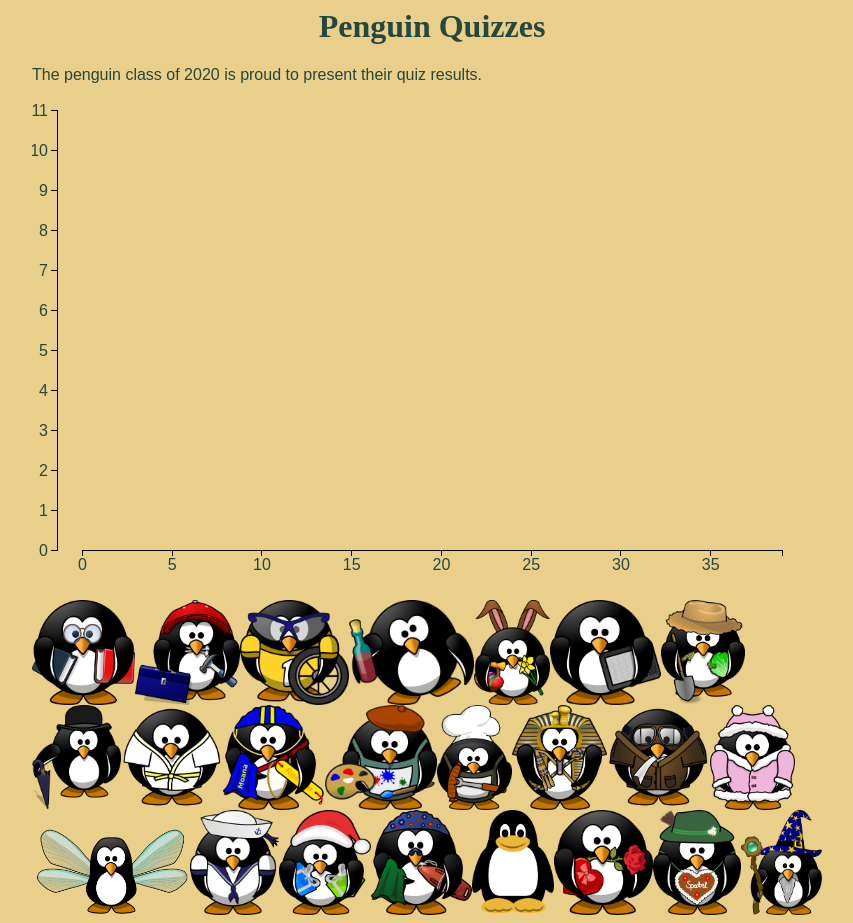
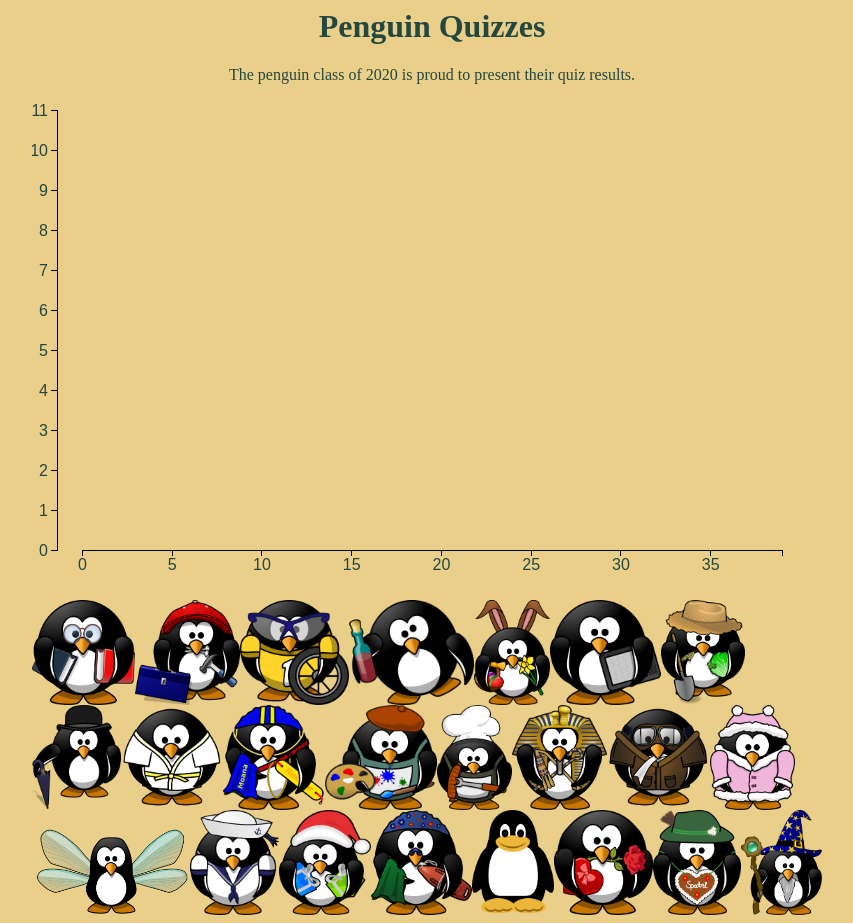
Before and after one commit to MaryAshby/AnimatedPenguin, a plain HTML site: page index.html in a window 1280 px wide. Shown: the whole page, without its empty margins (1-854 px from the left). Drawn offline with nearby package versions, Linux system fonts and the light colour scheme.

Commit message:
Update style.css

```diff
--- a/style.css
+++ b/style.css
@@ -8,7 +8,7 @@ body
   padding-left: 25px;
 }
 
-h1
+h1, p
 {
   font-family: Bookman;
   text-align: center;
```
